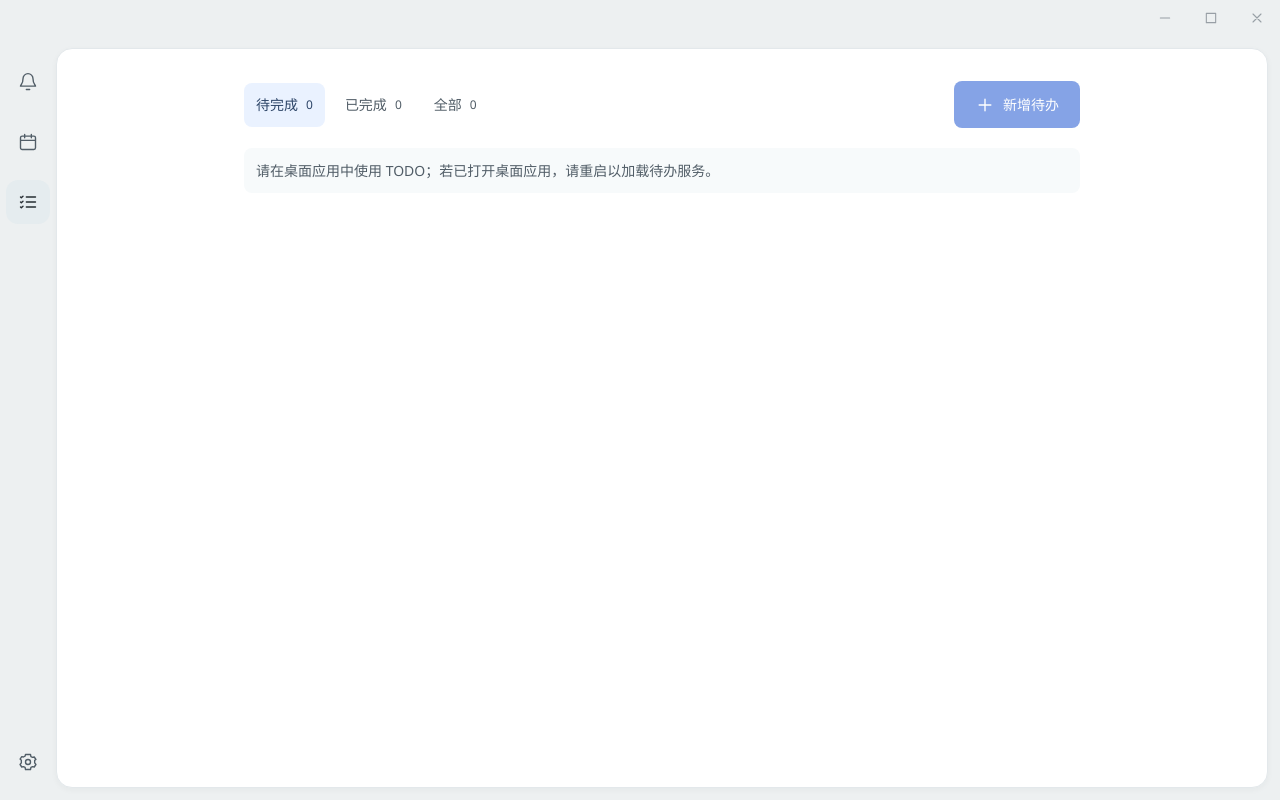
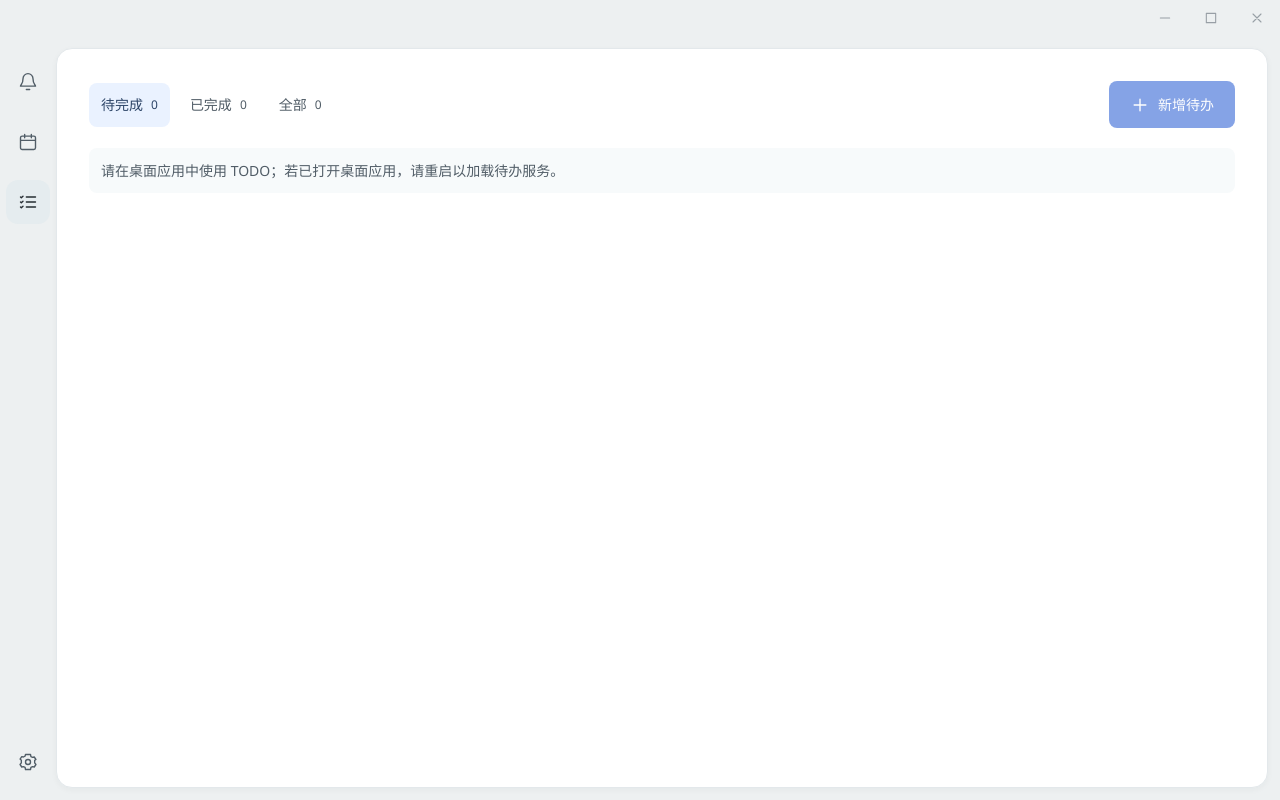
Before and after one commit to CPJiNan/FduNav, a React (Vite) app: page / in a window 1280 px wide. Both pictures are taken after a click on the button 28 px from the left and 202 px from the top of the page. Built offline with nearby package versions, Linux system fonts and the light colour scheme.

Commit message:
feat: 修改 TODO 样式

```diff
--- a/src/main/timetable.ts
+++ b/src/main/timetable.ts
@@ -94,7 +94,10 @@ export function registerTimetableHandlers(db: AppDatabase, accounts: AccountServ
             await shell.openExternal(url)
             return {ok: true, data: undefined}
         } catch (error) {
-            return {ok: false, error: error instanceof AuthError ? error.message : '无法打开教学大纲，请检查默认浏览器后重试。'}
+            return {
+                ok: false,
+                error: error instanceof AuthError ? error.message : '无法打开教学大纲，请检查默认浏览器后重试。'
+            }
         }
     })
     ipcMain.handle('timetable:set-start-date', (event, value: unknown): Result<Timetable> => {
--- a/src/renderer/src/CalendarEventDialog.tsx
+++ b/src/renderer/src/CalendarEventDialog.tsx
@@ -1,9 +1,9 @@
 import {type FormEvent, useEffect, useRef, useState} from 'react'
 import {
+    calendarDate,
     type CalendarEvent,
     type CalendarEventInput,
     type CalendarOccurrence,
-    calendarDate,
     timeLabel,
     validateCalendarEvent
 } from '../../shared/calendar'
@@ -185,7 +185,7 @@ export function CalendarEventDialog({date, startMinute = 9 * 60, item, create, o
                 <button type="button" className="primary-button" onClick={() => setEditing(true)}>编辑</button>
             </>}</div>}
             {item?.course && <button type="button" className="text-button" disabled={busy}
-                                    aria-busy={busy} onClick={() => void openSyllabus()}>
+                                     aria-busy={busy} onClick={() => void openSyllabus()}>
                 {busy ? '正在打开…' : '查看教学大纲'}<Icon name="external"/>
             </button>}
         </>}
--- a/src/renderer/src/CalendarViews.tsx
+++ b/src/renderer/src/CalendarViews.tsx
@@ -161,7 +161,8 @@ export function CalendarTimeline({
                     {dates.map(day => {
                         const timedItems = items.filter(item => item.date === day && !item.allDay)
                         return <div className="calendar-time-day-column" key={day}>
-                            {timeSlots.map(slot => <button type="button" className="calendar-hour-line calendar-create-slot"
+                            {timeSlots.map(slot => <button type="button"
+                                                           className="calendar-hour-line calendar-create-slot"
                                                            key={slot.label}
                                                            disabled={!calendarDate(day)}
                                                            aria-label={`${dateLabel(day)} ${slot.label} 新建日程`}
--- a/src/renderer/src/styles/todos.css
+++ b/src/renderer/src/styles/todos.css
@@ -1,7 +1,7 @@
 .todos-page {
     width: 100%;
-    max-width: 900px;
-    margin: 0 auto;
+    min-height: 100%;
+    margin: 0;
     padding: var(--space-8);
 }
 
```
Lines whose indentation alone changed are shown as unchanged.
